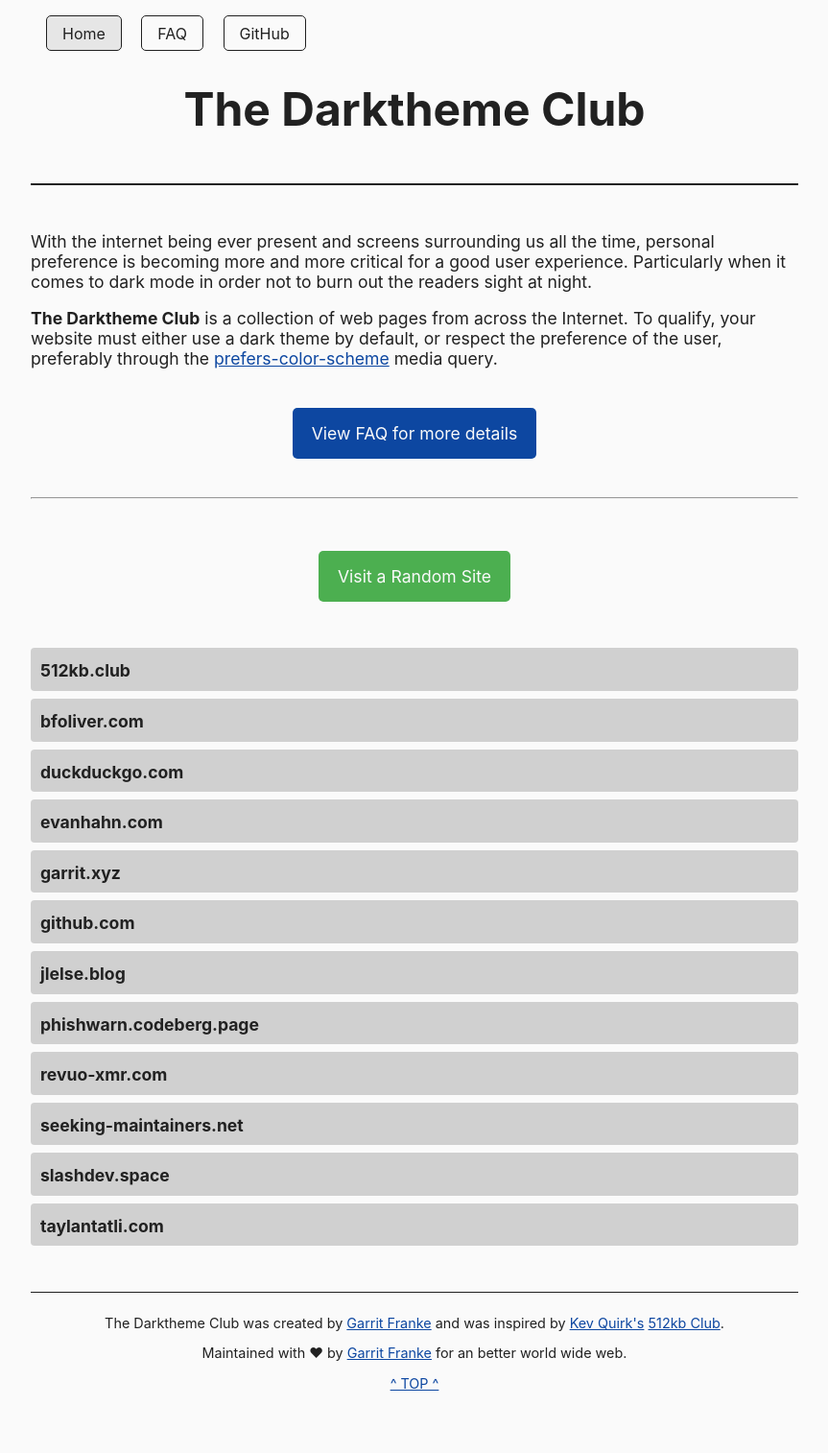
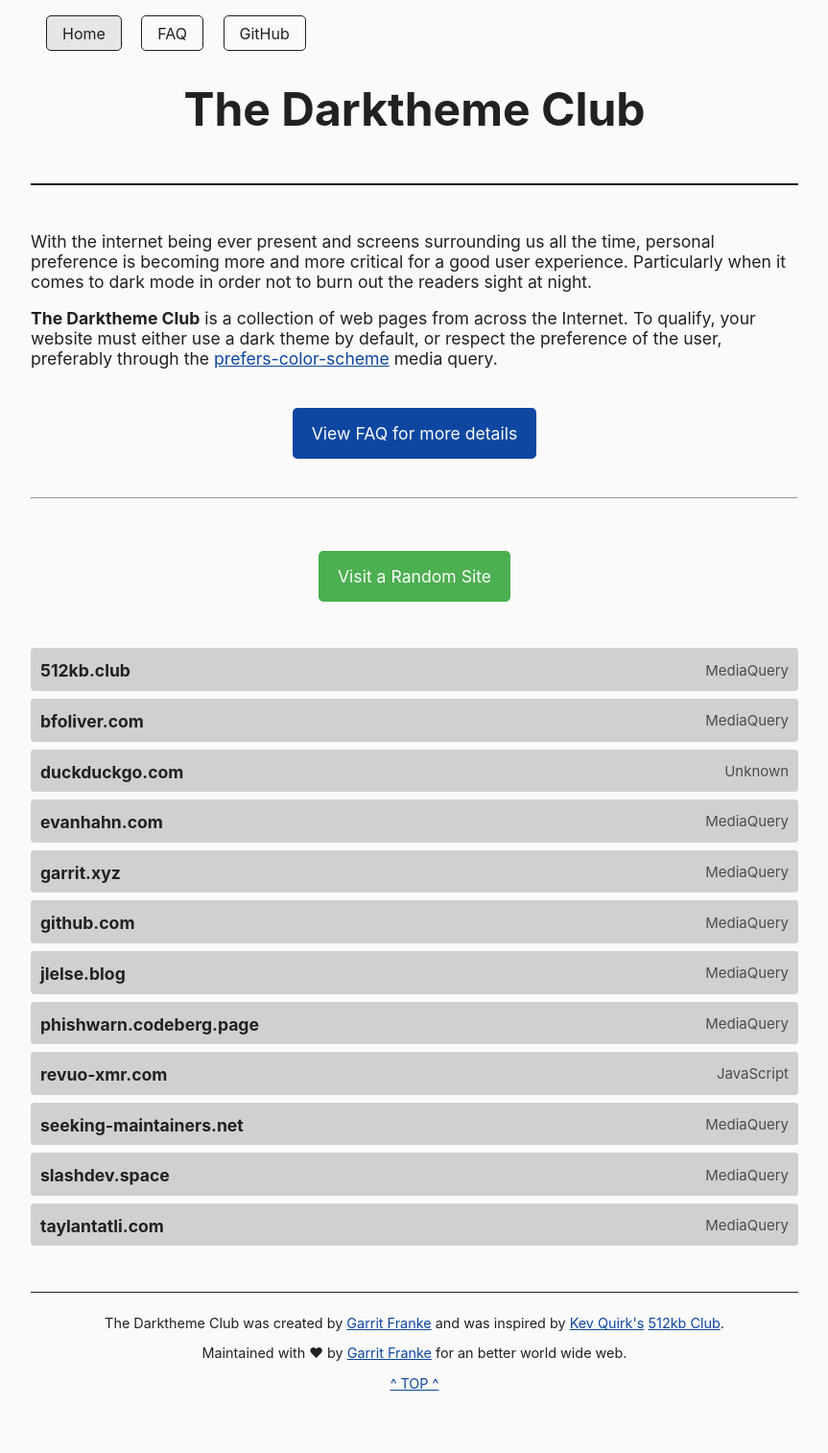
Before and after one commit to katherinek727/darktheme.club, a Jekyll site: the page built from index.md, in a window 1280 px wide. Shown: the whole page at 96% size, without its empty margins (208-1071 px from the left). Built offline with Jekyll 4.4.1, drawn with Linux system fonts in a browser that asks for light colours.

Commit message:
Show dark-theme method in listing

```diff
--- a/_includes/sites.html
+++ b/_includes/sites.html
@@ -1,3 +1,17 @@
+{% capture methods %}{{ item.method }}{% endcapture %}
+
+{% if methods == 'mediaquery' %}
+  {% assign method = "MediaQuery" %}
+{% elsif methods == 'javascript' %}
+  {% assign method = "JavaScript" %}
+{% elsif methods == 'darkonly' %}
+  {% assign method = "DarkOnly" %}
+{% elsif methods == 'opt-in' %}
+  {% assign method = "OptIn" %}
+{% else %}
+  {% assign method = "Unknown" %}
+{% endif %}
 <li>
     <a class="site" target="blank" href="{{ item.url }}">{{ item.domain }}</a>
+    <span class="method">{{ method }}</span>
 </li>
--- a/assets/css/style.css
+++ b/assets/css/style.css
@@ -166,6 +166,12 @@ a.site:focus {
     text-decoration: underline;
 }
 
+span.method {
+    font-size: .85em;
+    align-self: center;
+    opacity: 0.75;
+}
+
 .button {
   background: var(--link);
   color: var(--bg) !important;
@@ -247,6 +253,9 @@ ul.orange li span.before {
 
 /* GREEN COLOURS */
 ul.sites li {
+    display: flex;
+    justify-content: space-between;
+    flex-wrap: wrap;
     background: var(--site);
     color: var(--text);
     line-height: 1;
```
